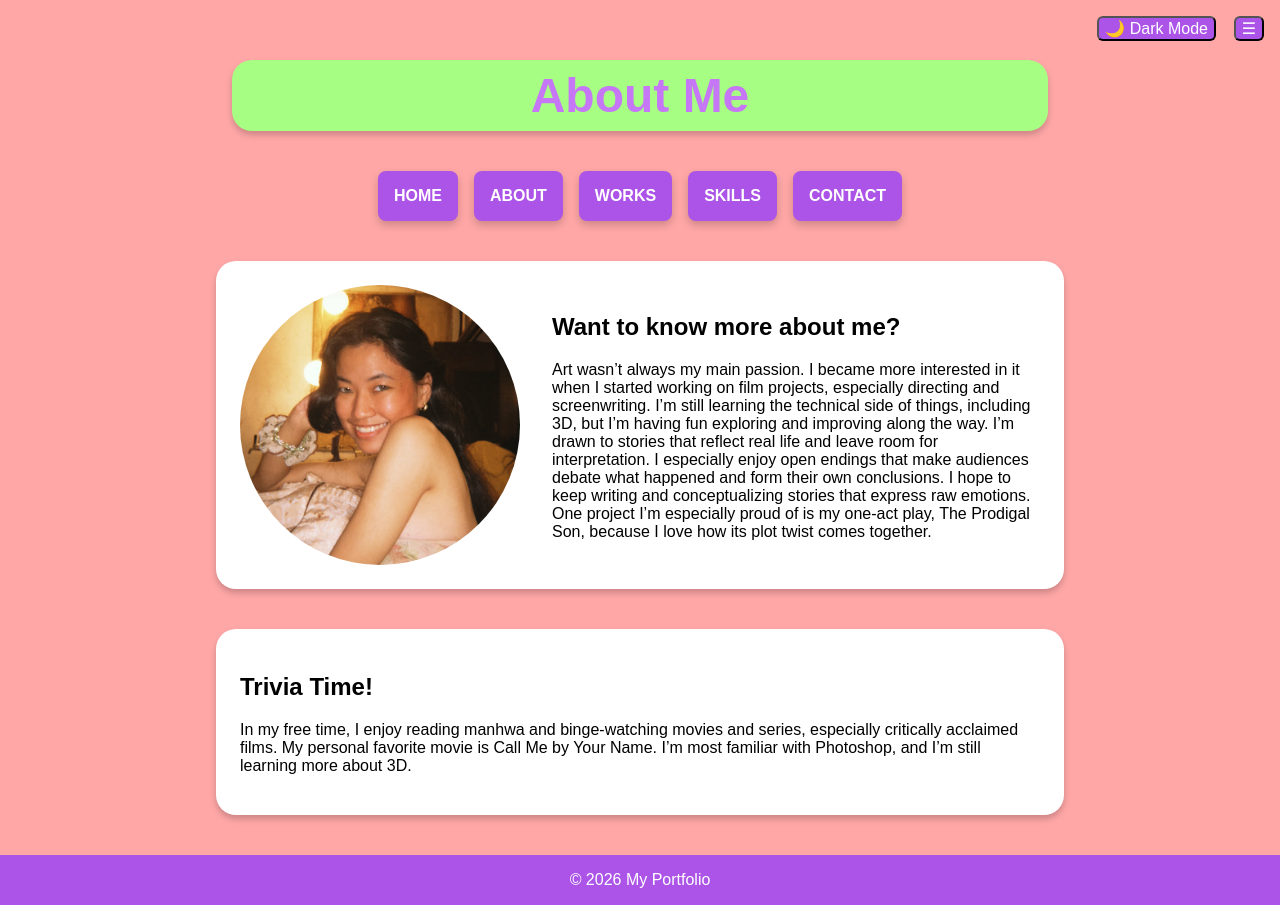
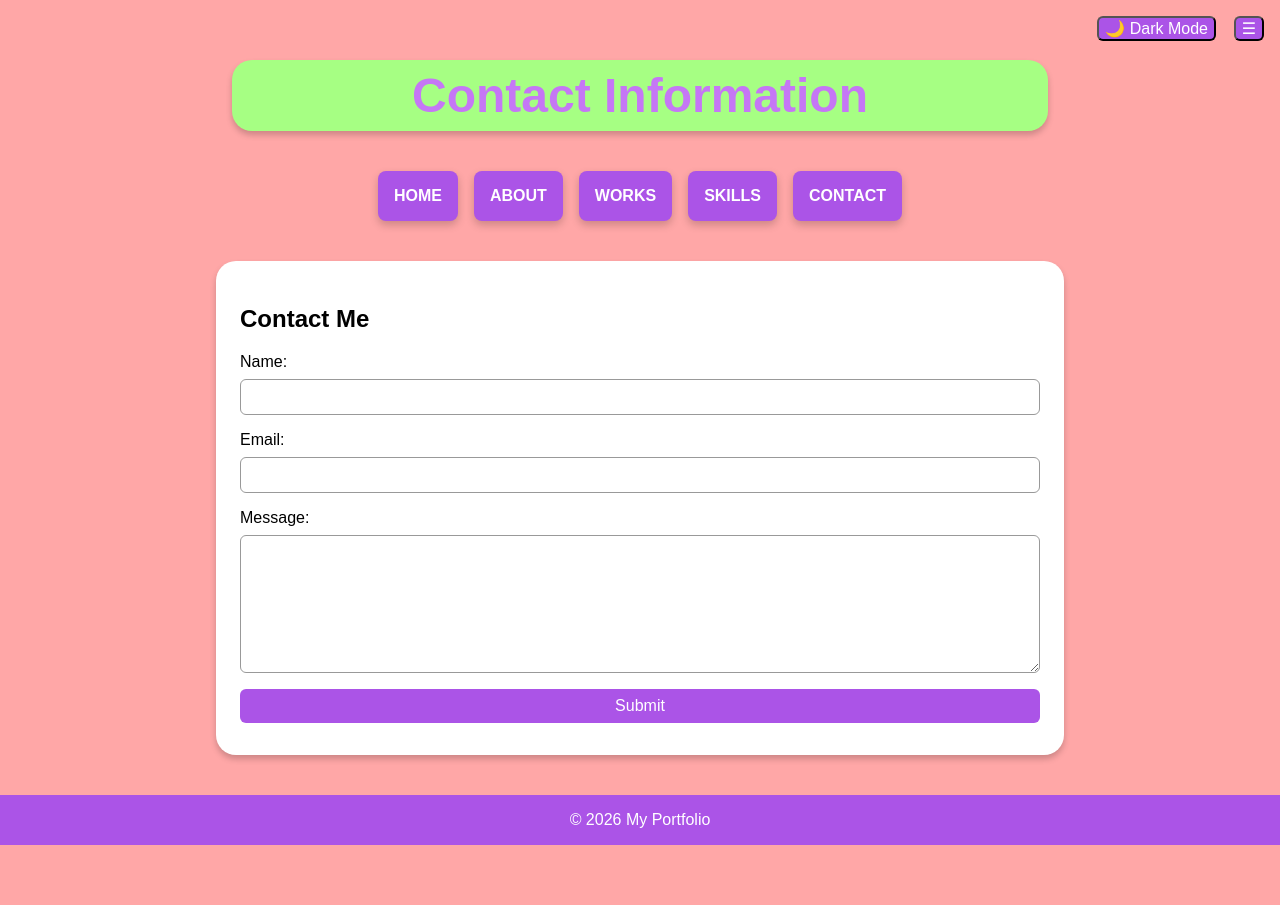
Before and after one commit to kgarlitos-22/it0043-portfolio, a plain HTML site: page contact.html in a window 1280 px wide. After the commit the page ends 845 px from the top, so only its background shows below. Drawn offline with Linux system fonts and the light colour scheme.

Commit message:
updated contact

```diff
--- a/contact.html
+++ b/contact.html
@@ -6,15 +6,14 @@
     <link rel="stylesheet" href="styles.css?v=4">
     <script src="js/theme-init.js"></script>
     <script src="js/script.js" defer></script>
-    <title>About Me | Sheene Garlitos</title>
+    <title>Contact | Sheene Garlitos</title>
 </head>
 <body>
     <header>
-        <article class="sheene-card">About Me</article>
+        <article class="sheene-card">Contact Information</article>
 
-        <button id="menu-button" type="button">☰</button>
+        <button id="menu-button">☰</button>
         <button id="theme-button" type="button">🌙 Dark Mode</button>
-
         <nav id="main-nav">
             <a href="index.html">HOME</a>
             <a href="about.html">ABOUT</a>
@@ -25,20 +24,26 @@
     </header>
 
     <main>
-        <article class="card about-card">
-            <img src="sheene.jpg" alt="Sheene Garlitos" class="about-pic">
+        <article class="card">
+            <h2>Contact Me</h2>
 
-            <section class="about-intro">
-                <h2>Want to know more about me?</h2>
-                <p>Art wasn’t always my main passion. I became more interested in it when I started working on film projects, especially directing and screenwriting. I’m still learning the technical side of things, including 3D, but I’m having fun exploring and improving along the way.
+            <form id="contact-form" novalidate>
+                <label for="name">Name:</label>
+                <input type="text" id="name" name="name">
+                <p id="name-error" class="error-message"></p>
 
-I’m drawn to stories that reflect real life and leave room for interpretation. I especially enjoy open endings that make audiences debate what happened and form their own conclusions. I hope to keep writing and conceptualizing stories that express raw emotions. One project I’m especially proud of is my one-act play, The Prodigal Son, because I love how its plot twist comes together.</p>
-            </section>
-        </article>
+                <label for="email">Email:</label>
+                <input type="email" id="email" name="email">
+                <p id="email-error" class="error-message"></p>
 
-        <article class="card">
-            <h2>Trivia Time!</h2>
-            <p>In my free time, I enjoy reading manhwa and binge-watching movies and series, especially critically acclaimed films. My personal favorite movie is Call Me by Your Name. I’m most familiar with Photoshop, and I’m still learning more about 3D.</p>
+                <label for="message">Message:</label>
+                <textarea id="message" name="message"></textarea>
+                <p id="message-error" class="error-message"></p>
+
+                <button type="submit">Submit</button>
+
+                <p id="success-message"></p>
+            </form>
         </article>
     </main>
 
```
